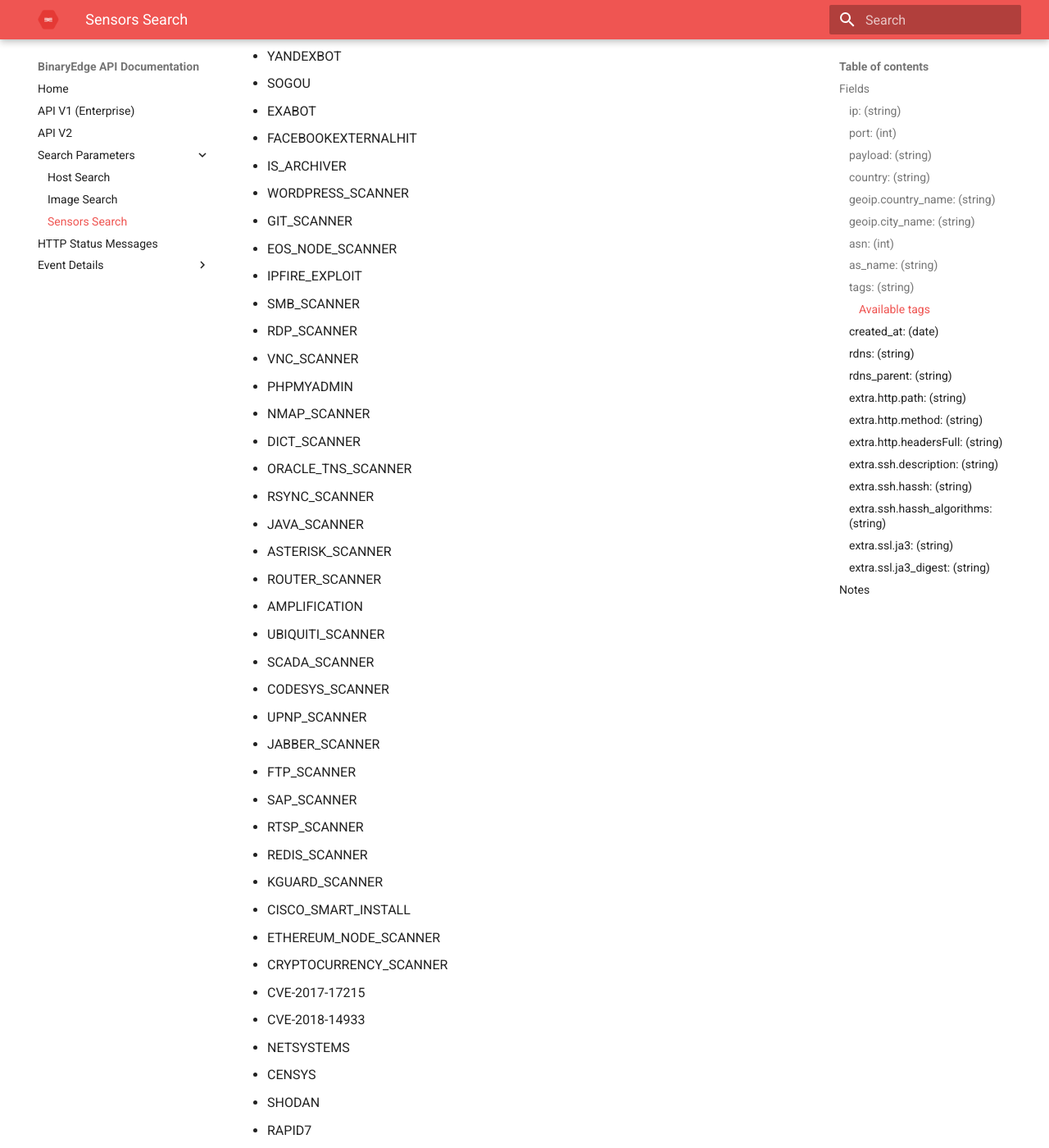
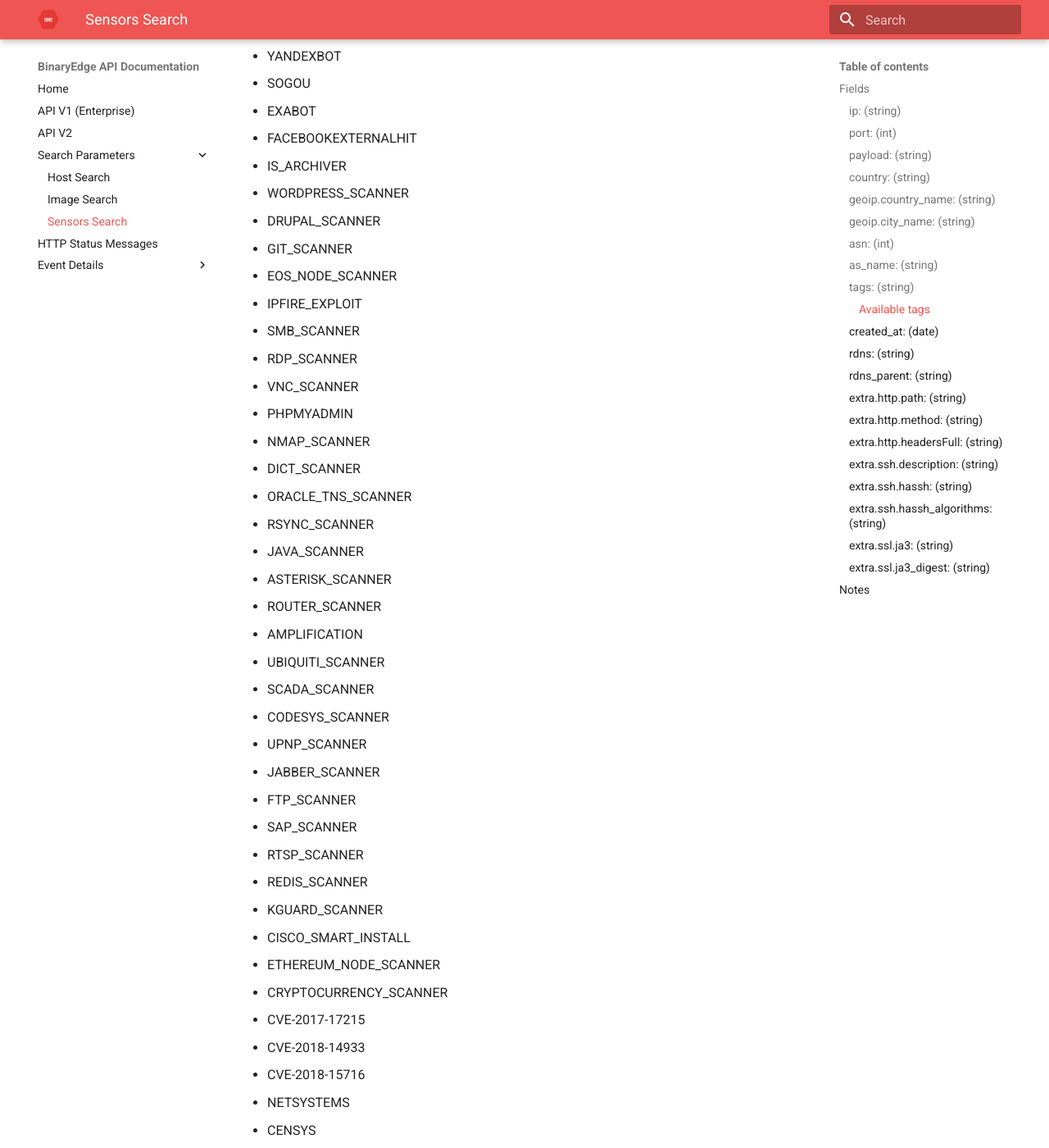
Before and after one commit to igama/docs.binaryedge.io, an MkDocs documentation site: the page built from docs/sensors-search.md, in a window 1280 px wide and 1400 px high, scrolled down 2266 px. Shown: the whole window at 82% size. Built offline with MkDocs 1.6.1 and Material for MkDocs 9.7.7, drawn with Linux system fonts in a browser that asks for light colours.

Commit message:
updated tag list

```diff
--- a/docs/sensors-search.md
+++ b/docs/sensors-search.md
@@ -73,6 +73,7 @@ Search by tags.
 * FACEBOOKEXTERNALHIT
 * IS_ARCHIVER
 * WORDPRESS_SCANNER
+* DRUPAL_SCANNER
 * GIT_SCANNER
 * EOS_NODE_SCANNER
 * IPFIRE_EXPLOIT
@@ -103,6 +104,7 @@ Search by tags.
 * CRYPTOCURRENCY_SCANNER
 * CVE-2017-17215
 * CVE-2018-14933
+* CVE-2018-15716
 * NETSYSTEMS
 * CENSYS
 * SHODAN
```
